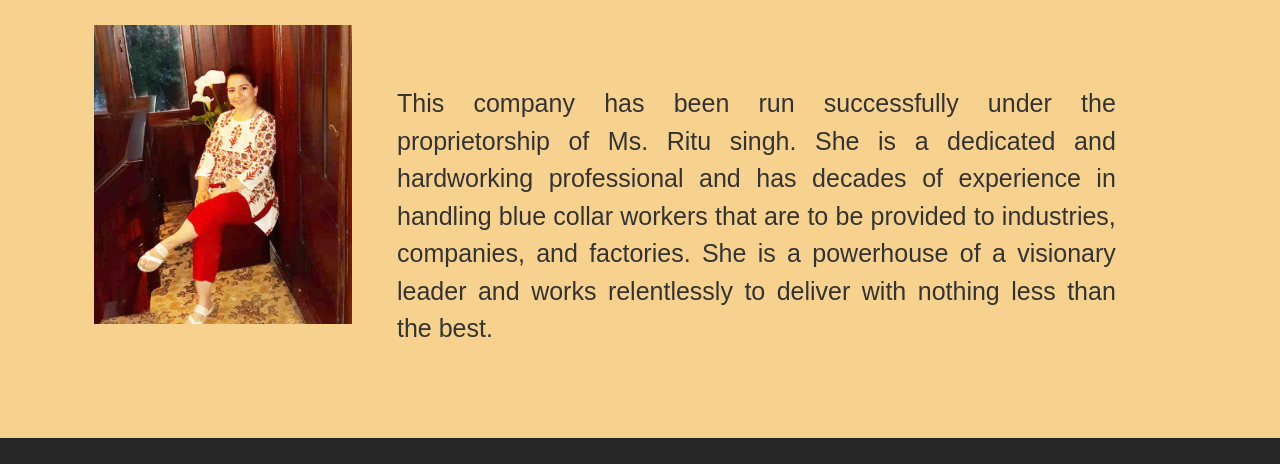
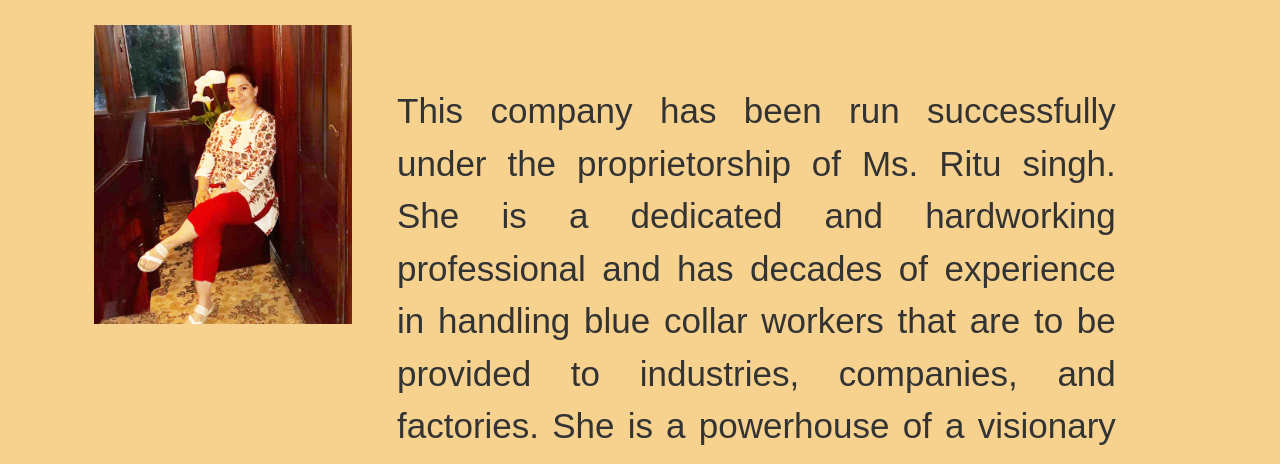
Before and after one commit to amitsharma-prog/crassociates, a plain HTML site: page leadership.html in a window 1280 px wide. Shown: the part 305-769 px from the top of the page. Drawn offline with nearby package versions, Linux system fonts and the light colour scheme.

Commit message:
second verify 12-07-19

```diff
--- a/css/responsive.css
+++ b/css/responsive.css
@@ -3438,7 +3438,7 @@
 		width: 25% !important;
 	}
 	#leaderinfo p {
-	    font-size: 25px !important;
+	    font-size: 35px !important;
 	    margin: 0;
 	}
 	#leaderinfo .Payroll-content {
```
